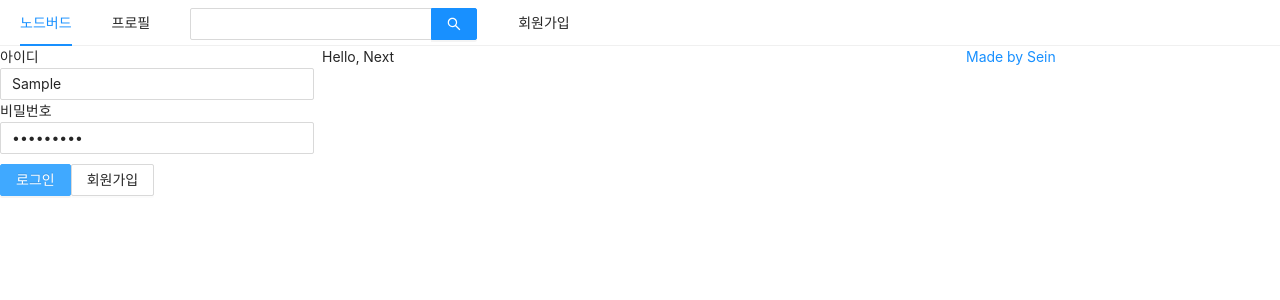
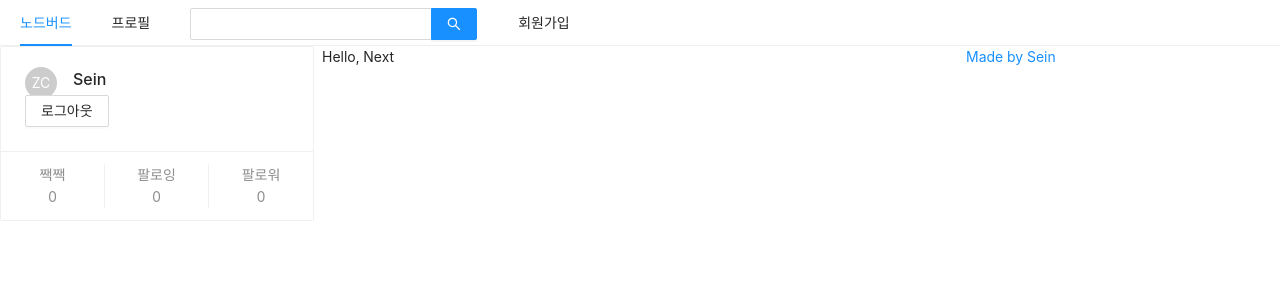
Before and after one commit to imssein/nodebird, a Next.js app in the folder frontend/: page / in a window 1280 px wide. Both pictures are taken after typing "Sample", "Sample123" into the empty fields and a click on the button "로그인". Shown: the top 300 px of the page. Built offline with nearby package versions, Linux system fonts and the light colour scheme.

Commit message:
더미 데이터로 로그인하기

```diff
--- a/frontend/components/AppLayout.js
+++ b/frontend/components/AppLayout.js
@@ -1,4 +1,3 @@
-
 import propTypes from "prop-types";
 import Link from "next/link";
 import { useState } from "react";
@@ -40,7 +39,11 @@
       <Row gutter={8}>
         <Col xs={24} md={6}>
           {/* 로그인이 되어있으면 유저 프로필을 보여주고 안되어있으면 로그인폼을 보여준다. */}
-          {isLoggedIn ? <UserProfile/> : <LoginForm /> }
+          {isLoggedIn ? (
+            <UserProfile setIsLoggedIn={setIsLoggedIn} />
+          ) : (
+            <LoginForm setIsLoggedIn={setIsLoggedIn} />
+          )}
         </Col>
         <Col xs={24} md={12}>
           {children}
--- a/frontend/components/LoginForm.js
+++ b/frontend/components/LoginForm.js
@@ -7,7 +7,12 @@
     margin-top: 10px;
 `;
 
-export default function LoginForm() {
+const FormWrapper = styled(Form)`
+    padding: 10px;
+`;
+
+
+export default function LoginForm({setIsLoggedIn}) {
   const [id, setId] = useState("");
   const [password, setPassword] = useState("");
 
@@ -20,8 +25,13 @@
     setPassword(e.target.value);
   }, []);
 
+  const onSubmitForm = useCallback(() => {
+    console.log(id, password);
+    setIsLoggedIn(true);
+  }, [id,password]);
+
   return (
-    <Form>
+    <FormWrapper onFinish={onSubmitForm}>
       <div>
         <label htmlFor="user-id">아이디</label>
         <br />
@@ -48,6 +58,6 @@
           </a>
         </Link>
       </ButtonWrapper>
-    </Form>
+    </FormWrapper>
   );
 }
--- a/frontend/components/UserProfile.js
+++ b/frontend/components/UserProfile.js
@@ -1,7 +1,30 @@
-export default function UserProfile() {
-    return (
-        <div>
+import { Card, Avatar, Button } from "antd";
+import { useCallback } from "react";
 
-        </div>
-    )
+export default function UserProfile({ setIsLoggedIn }) {
+  const onLogOut = useCallback(() => {
+    setIsLoggedIn(false);
+  }, []);
+
+  return (
+    <Card
+      actions={[
+        <div key="twit">
+          짹짹
+          <br />0
+        </div>,
+        <div key="followings">
+          팔로잉
+          <br />0
+        </div>,
+        <div key="followings">
+          팔로워
+          <br />0
+        </div>,
+      ]}
+    >
+      <Card.Meta avatar={<Avatar>ZC</Avatar>} title="Sein" />
+      <Button onClick={onLogOut}>로그아웃</Button>
+    </Card>
+  );
 }
```
